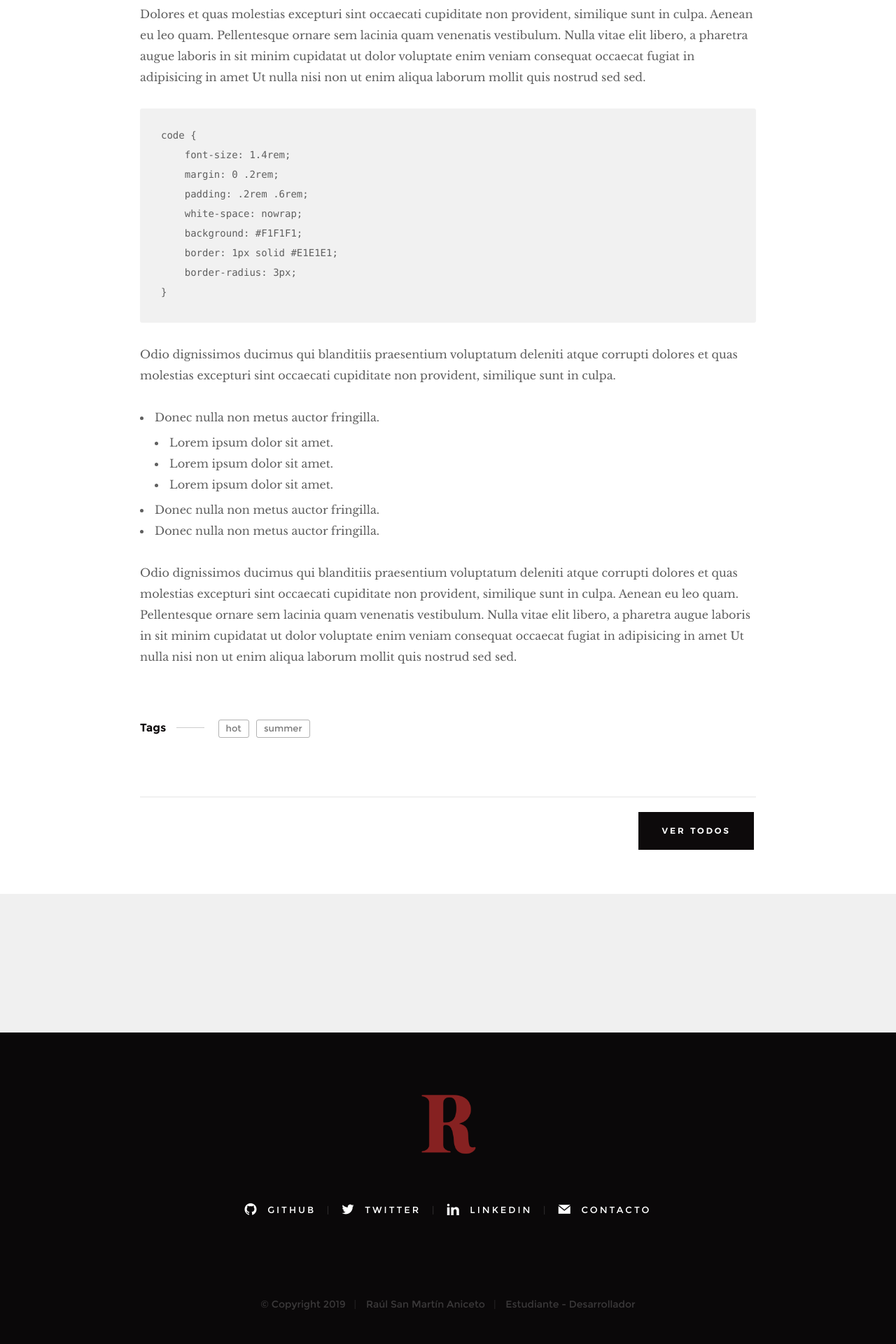
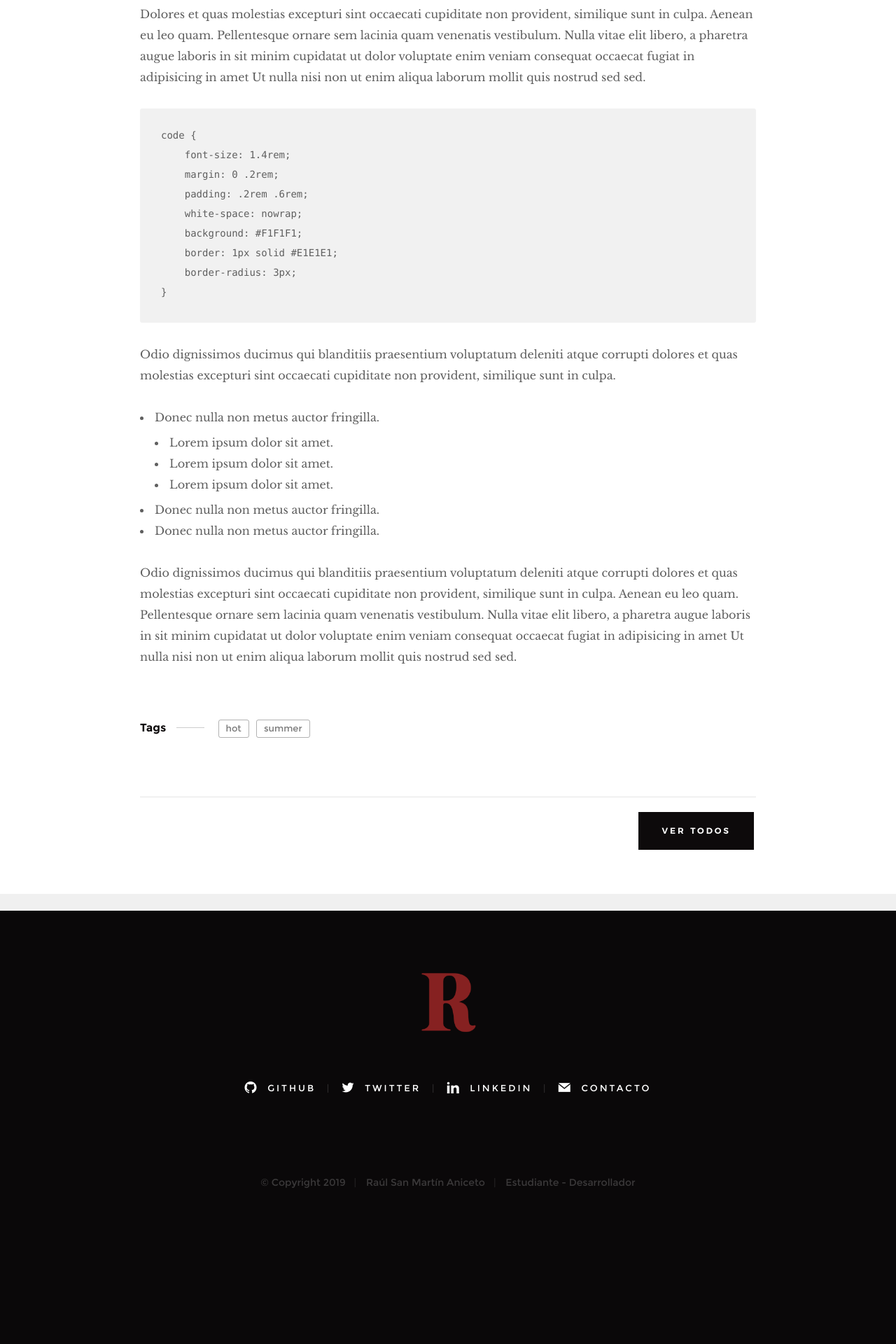
Before and after one commit to MrAnnix/Hola-theme-Jekyll, a Jekyll site: the page built from _posts/2019-03-21-Post-de-prueba.md, in a window 1280 px wide. Shown: the part 2320-4240 px from the top of the page at 70% size. Built offline with Jekyll 4.4.1, drawn with Linux system fonts in a browser that asks for light colours; after the commit the page ends 4066 px from its top, so only the background shows below that.

Commit message:
Update main.css

```diff
--- a/css/main.css
+++ b/css/main.css
@@ -4066,7 +4066,7 @@ article.blog-single .blog-content {
 
 .comments-wrap {
     background-color: #f0f0f0;
-    padding: 8.4rem 0 9rem;
+    /* padding:8.4rem 0 9rem; */
 }
 
 
```
